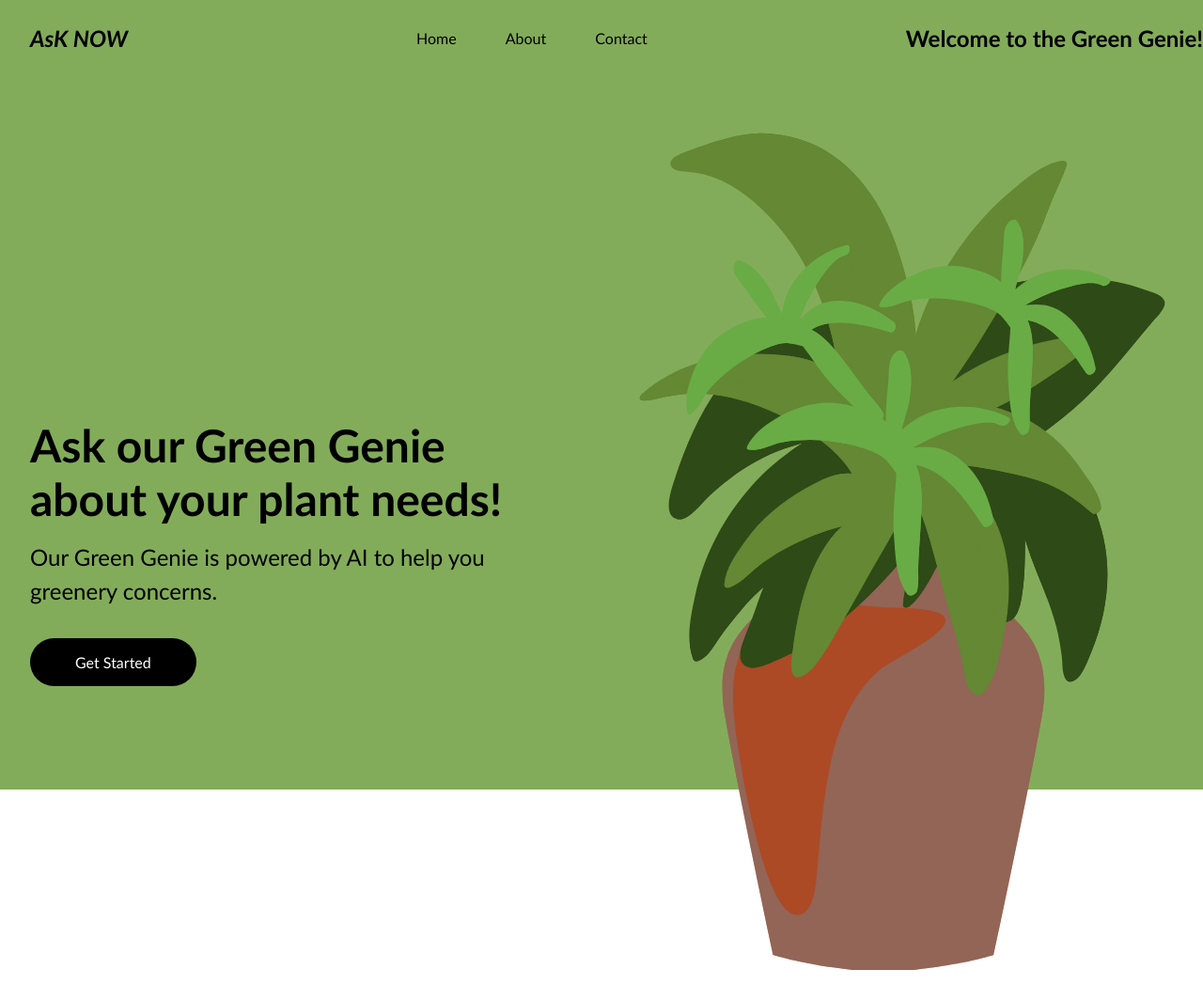
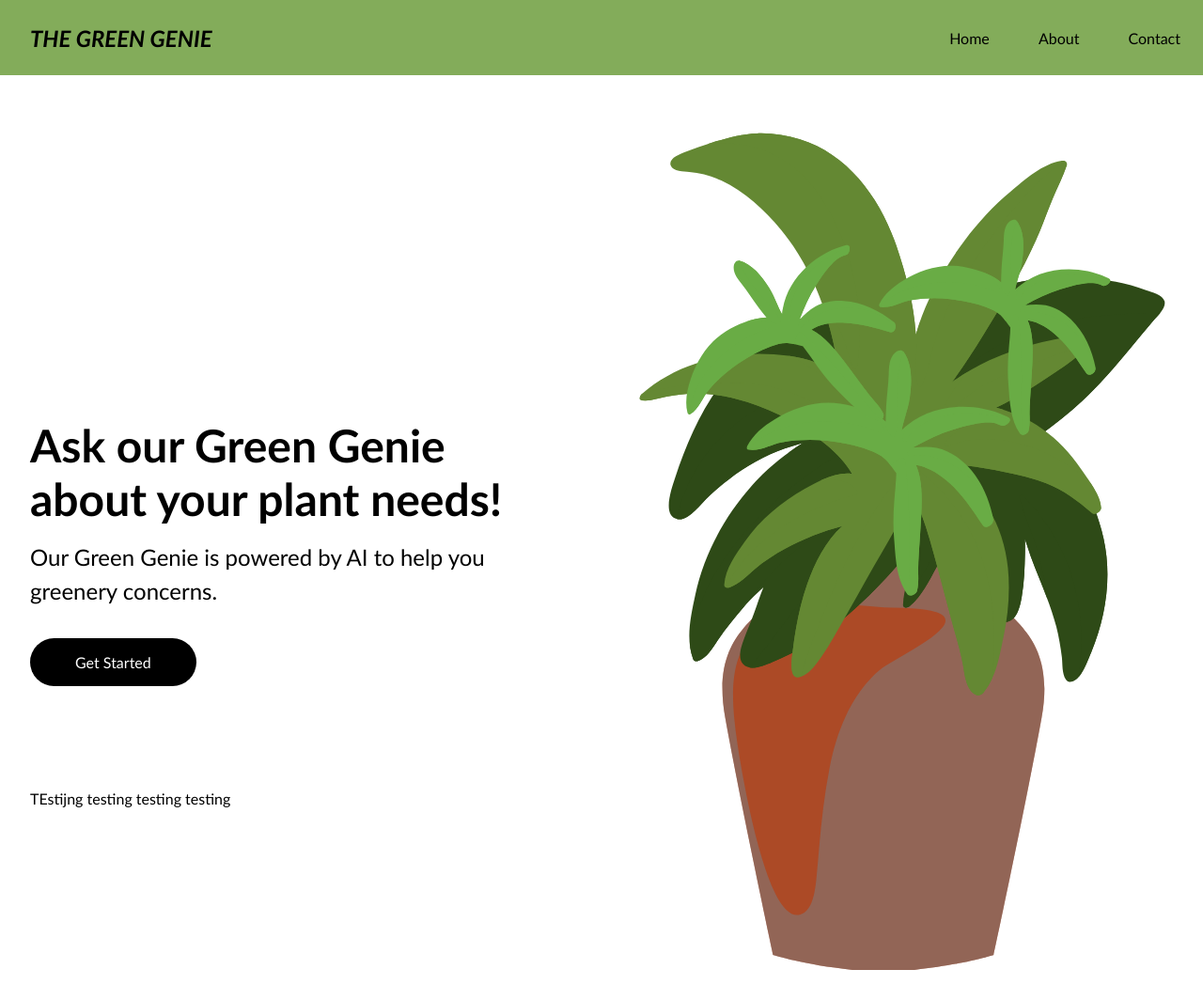
Before and after one commit to sophrami03/team7copy, a plain HTML site: page index.html in a window 1280 px wide. Shown: the whole page at 94% size. Drawn offline with Linux system fonts and the light colour scheme.

Commit message:
added stuff

```diff
--- a/index.html
+++ b/index.html
@@ -10,16 +10,16 @@
 
   <body>
     <nav>
-      <div class="logo">AsK NOW</div>
+      <div class="logo">THE GREEN GENIE</div>
       <div class="nav-items">
         <a href="/">Home</a> <a href="/">About</a> <a href="/">Contact</a>
       </div>
 
-      <H1 class = welcome >Welcome to the Green Genie!</H1>
+      <!--H1 class = welcome >Welcome to the Green Genie!</H1-->
       <!--<img class="plant-image" src="plants.jpg" alt="Plant Image">-->
     </nav>
-    <section class="hero">
-      <div class="hero-container">
+    <section class="landing">
+      <div class="home-container">
         <div class="column-left">
           <h1>Ask our Green Genie about your plant needs!</h1>
           <p>
@@ -32,9 +32,14 @@
             src="./greenplant.svg"
             alt="illustration
         "
-            class="hero-image"
+            class="home-image"
           />
         </div>
+      </div>
+
+      <!--about section-->
+      <div class="about">
+        TEstijng testing testing testing
       </div>
     </section>
   </body>
--- a/style.css
+++ b/style.css
@@ -33,11 +33,11 @@
     color: #fff;
   }
 
-  .hero {
+  .home {
     background: #83ac5a;
   }
 
-  .hero-container {
+  .home-container {
     display: grid;
     grid-template-columns: 1fr 1fr;
     height: 95vh;
@@ -86,9 +86,18 @@
     padding: 0rem 2rem;
   }
 
-  .hero-image {
+  .home-image {
     width: 100%;
     height: 100%;
+  }
+
+  .about{
+    display: flex;
+    flex-direction: column;
+    justify-content: center;
+    align-items: flex-start;
+    color: #000;
+    padding: 0rem 2rem;
   }
 
   @media screen and (max-width: 768px) {
```
